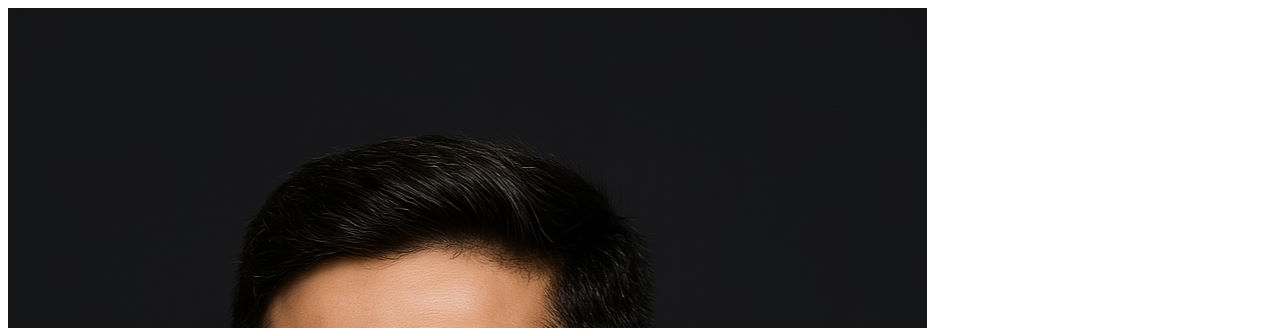
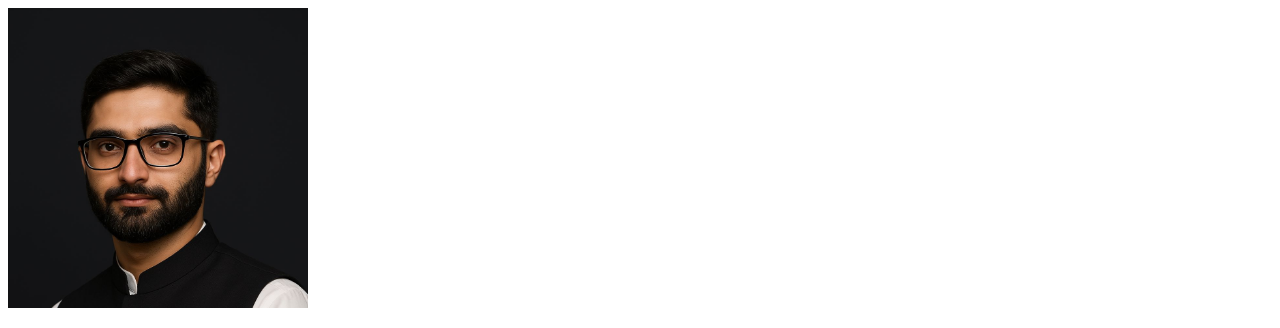
Before and after one commit to RanaZainIdrees786/multibranchtesting, a plain HTML site: page index.html in a window 1280 px wide. Shown: the top 328 px of the page. Drawn offline with Linux system fonts and the light colour scheme.

Commit message:
added image styling

```diff
--- a/index.html
+++ b/index.html
@@ -6,7 +6,7 @@
     <title>Document</title>
   </head>
   <body>
-    <img src="img/chatgpt_copy_resized.jpg" alt="" />
+    <img style="width: 300px" src="img/chatgpt_copy_resized.jpg" alt="" />
     <h1>Hello World</h1>
     <p>
       Lorem ipsum dolor sit, amet consectetur adipisicing elit. Vitae totam
```
